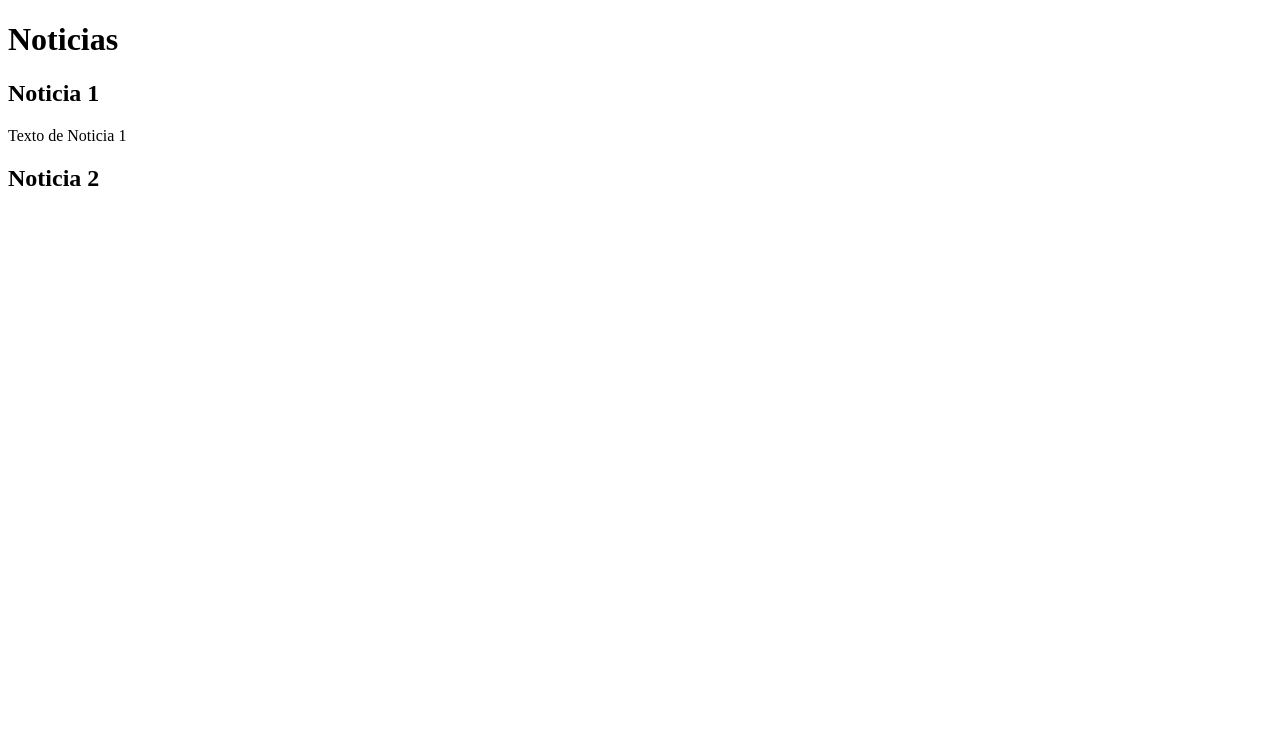
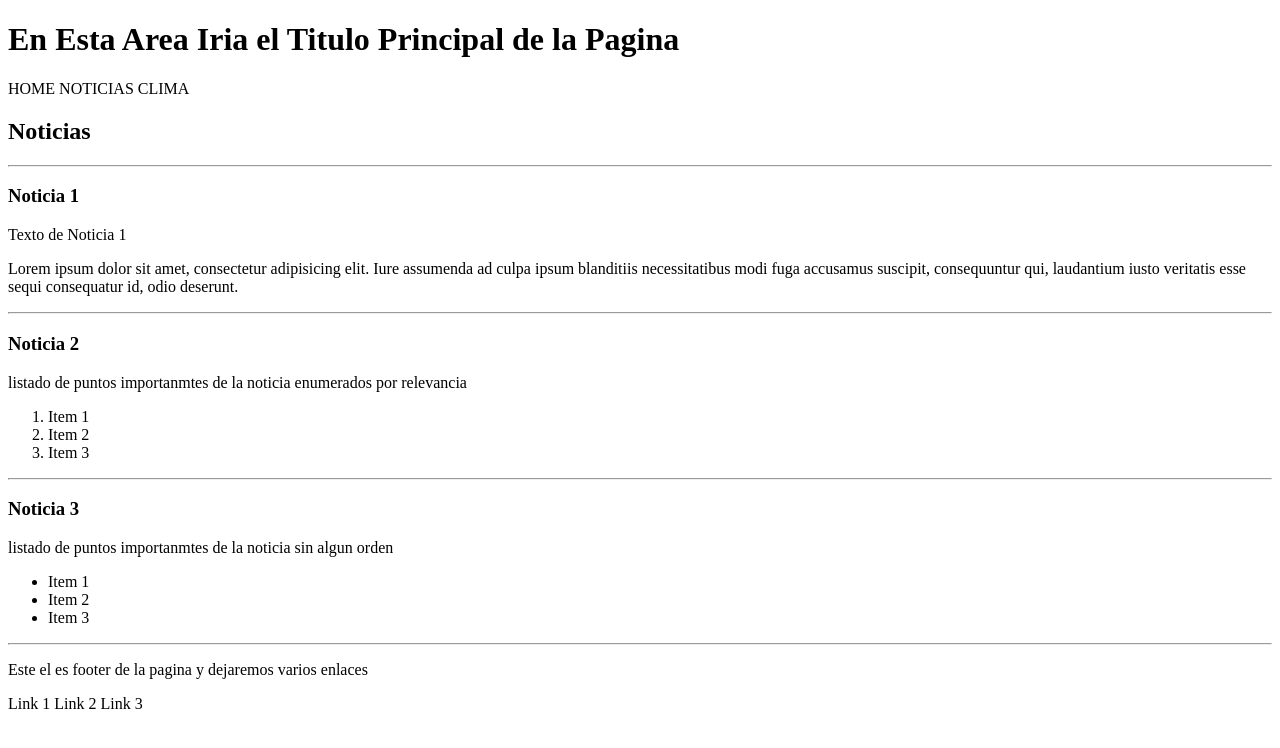
Before and after one commit to YohamdryCuamo/_-RepositorioHenry-_, a plain HTML site: page C3HTML/index.html in a window 1280 px wide. Drawn offline with Linux system fonts and the light colour scheme.

Commit message:
aplicacion de etiquetas

```diff
--- a/C3HTML/index.html
+++ b/C3HTML/index.html
@@ -7,12 +7,56 @@
    </head>
    <body>
       <!-- Contenido de la página va aquí-->
-       <h1>Noticias</h1>
+        <header>  <!-- header se utiliza para espesificar el encabezado de la pagina y para mantener mekor organizao el codigo-->
+            <h1> En Esta Area Iria el Titulo Principal de la Pagina</h1>
+            <span>HOME</span> <!-- span se utiliza para que los textos queden consecutivos en la misma línea-->
+            <span>NOTICIAS</span>
+            <span>CLIMA</span>
+        </header>
 
-       <h2>Noticia 1</h2>
-            <p>Texto de Noticia 1</p>
-
-       <h2>Noticia 2</h2>
-
+        <main> <!-- se utiliza main para organizar el contenido principal de la pagina, cuerpo de la pagina-->
+            <section> <!-- se utiliza seccion para representar una seccion independiente del documento-->
+                <h2>Noticias</h2>
+                <hr /> <!-- se utiliza article para representar el contenido del articulo estas etiquetas en general se utilizan para dar geraquia y mejor organización del codigo-->
+                <article>
+                    <h3>Noticia 1</h3>
+                    <div> <!--se utiliza div como etiqueta para agrupar elimentos el cual es necesario mantene agrupado, no mantiene cambios fisicos pero sirve para luego aplicar estilos con mayor facilidad -->
+                    <p>Texto de Noticia 1</p>
+                    <p>Lorem ipsum dolor sit amet, consectetur adipisicing elit. Iure assumenda ad culpa ipsum blanditiis necessitatibus modi fuga accusamus suscipit, consequuntur qui, laudantium iusto veritatis esse sequi consequatur id, odio deserunt.</p>
+                    </div>
+                </article>
+                <hr />
+                <article>
+                    <h3>Noticia 2</h3>
+                    <div>
+                    <p>listado de puntos importanmtes de la noticia enumerados por relevancia</p>
+                    <ol>
+                    <li>Item 1</li>
+                    <li>Item 2</li>
+                    <li>Item 3</li>
+                    </ol>
+                    </div>
+                </article>
+                <hr />
+                <article>
+                    <h3>Noticia 3</h3>
+                    <div>
+                    <p>listado de puntos importanmtes de la noticia sin algun orden</p>
+                    <ul>
+                    <li>Item 1</li>
+                    <li>Item 2</li>
+                    <li>Item 3</li>
+                    </ul>
+                    </div>
+                </article>
+                <hr />
+            </section>
+            </main>
+                <footer> <!-- el footer es la barra de contenido que esta al final de las paginas-->
+                <p>Este el es footer de la pagina y dejaremos varios enlaces</p>
+                <span>Link 1</span>
+                <span>Link 2</span>
+                <span>Link 3</span>
+                </footer>
    </body>
 </html>
```
